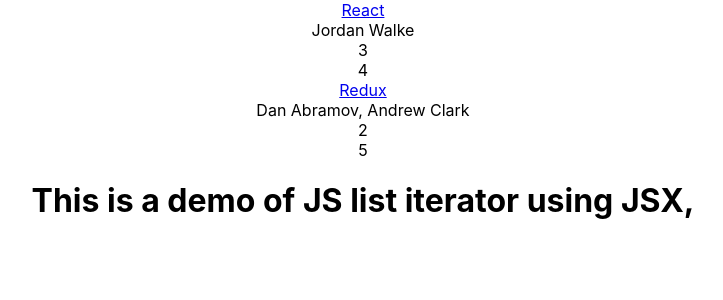
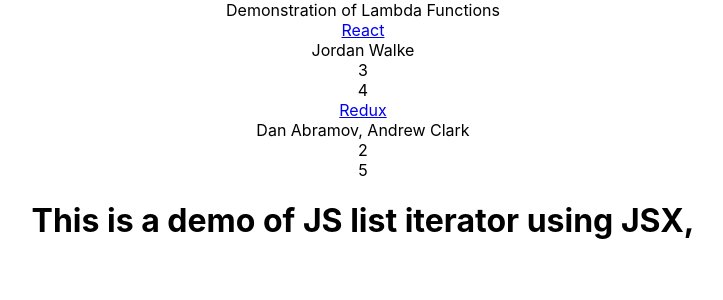
Before and after one commit to Tarun047/LearnReact, a React (Create React App) app: page / in a window 1280 px wide. Shown: the top 300 px of the page, without its empty margins (277-1000 px from the left). Built offline with nearby package versions, Linux system fonts and the light colour scheme.

Commit message:
Usage of Lambdas

```diff
--- a/src/App.js
+++ b/src/App.js
@@ -22,15 +22,15 @@
     },]
     return (
       <div className="App">
-      {list.map(function(item){
-        return (
+      Demonstration of Lambda Functions
+      {list.map(item=>
           <div key={item.objectId}>
           <span><a href={item.url}>{item.title}</a></span>
           <br/><span>{item.author}</span><br/>
           <span>{item.num_comments}</span><br/>
           <span>{item.points}</span>
-          </div>);
-      })}
+          </div>
+      )}
       </div>
     );
   }
```
